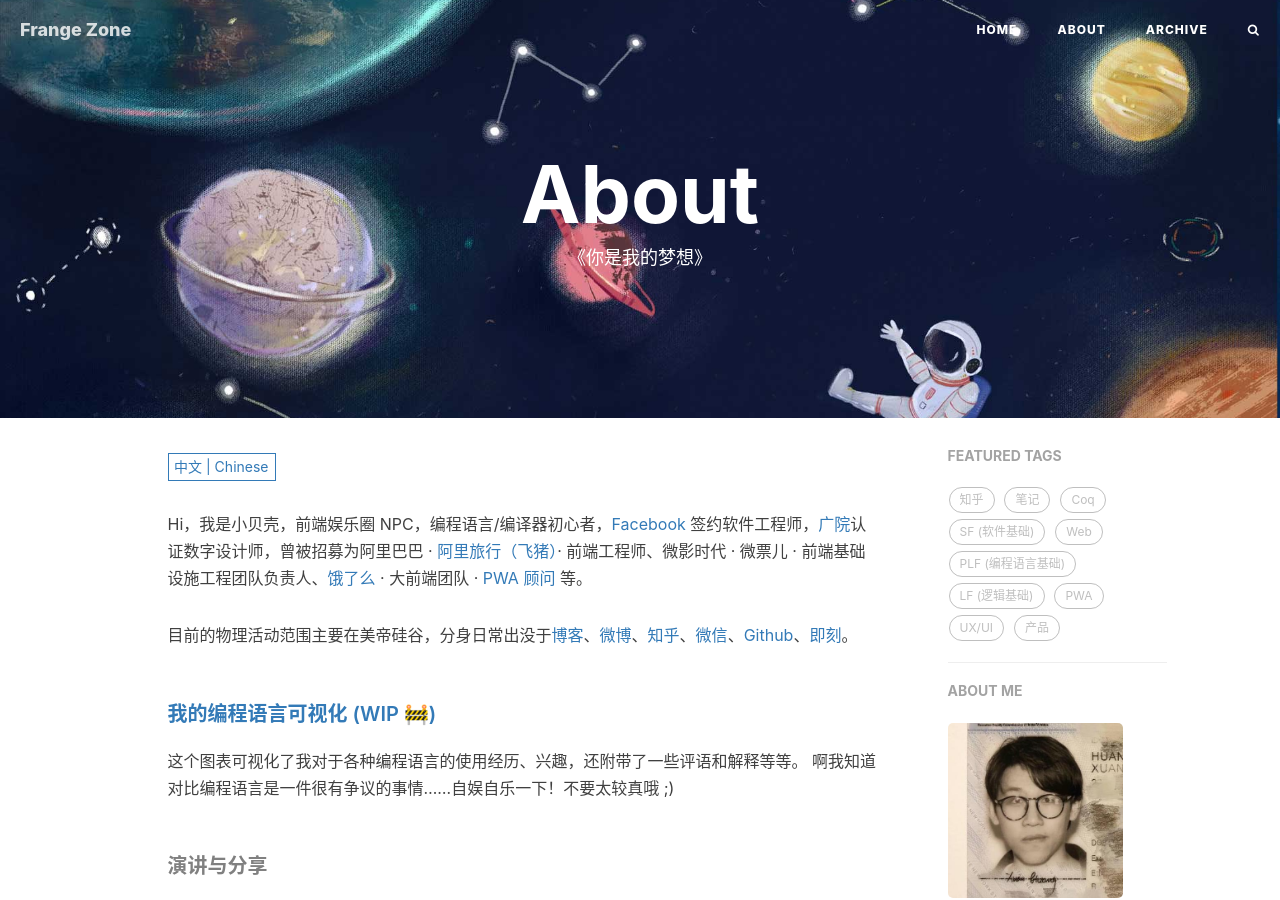
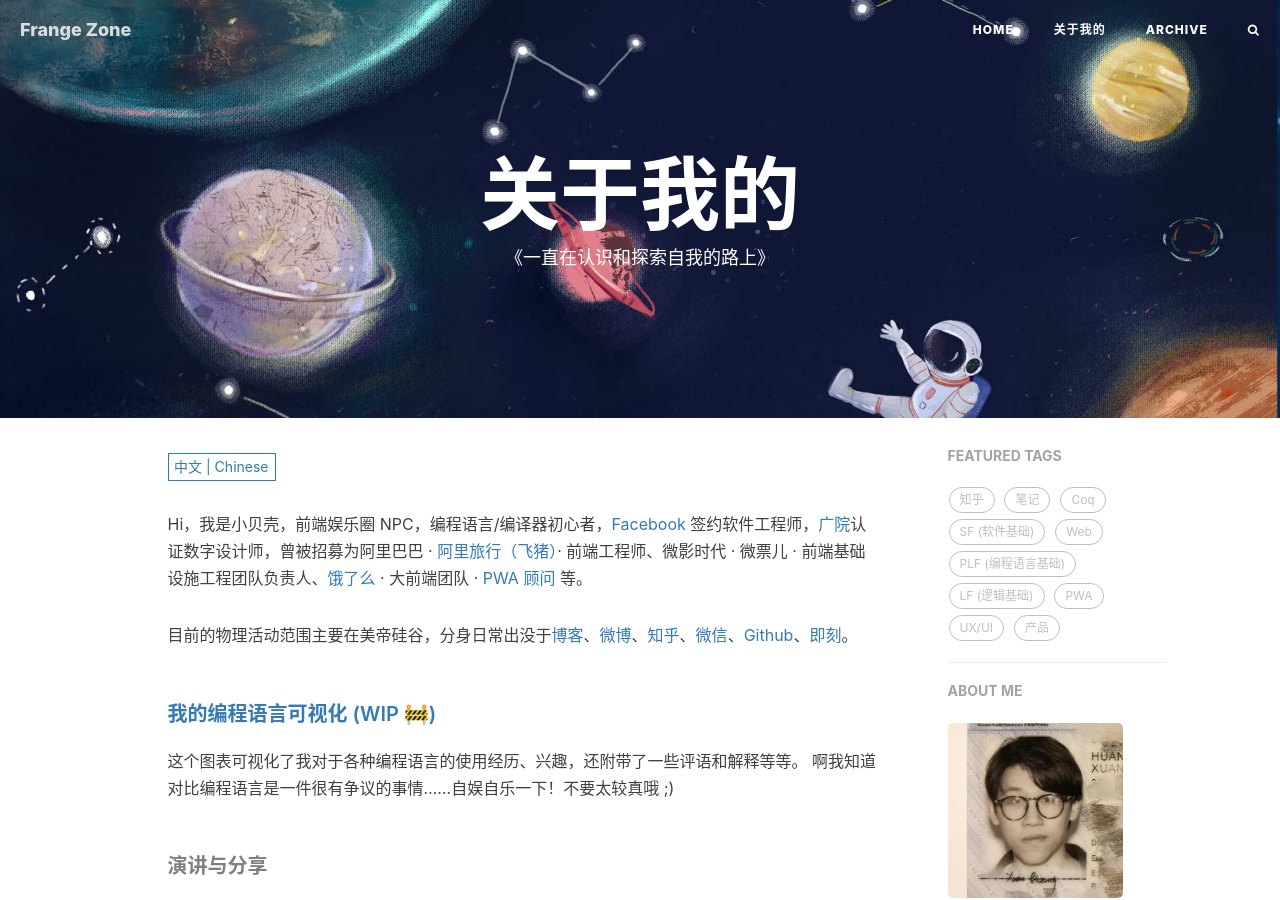
Before and after one commit to frangezone/frangezone, a Jekyll site: the page built from about.html, in a window 1280 px wide and 900 px high. Built offline with Jekyll 4.4.1, drawn with Linux system fonts in a browser that asks for light colours; nearby versions of some CDN libraries; comment, search, counter and statistics services are not loaded.

Commit message:
Update about.html

```diff
--- a/about.html
+++ b/about.html
@@ -1,7 +1,7 @@
 ---
 layout: page
-title: "About"
-description: "《你是我的梦想》"
+title: "关于我的"
+description: "《一直在认识和探索自我的路上》"
 header-img: "img/about-bg.jpg"
 multilingual: true
 ---
```
